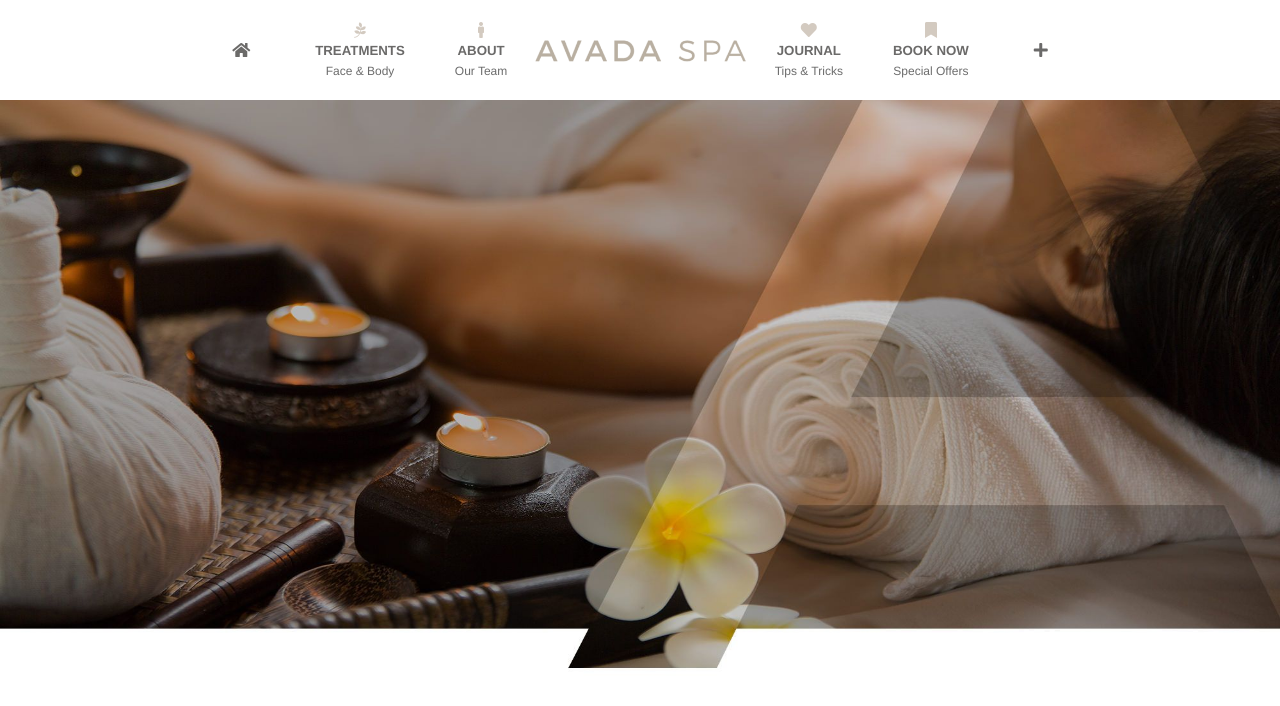
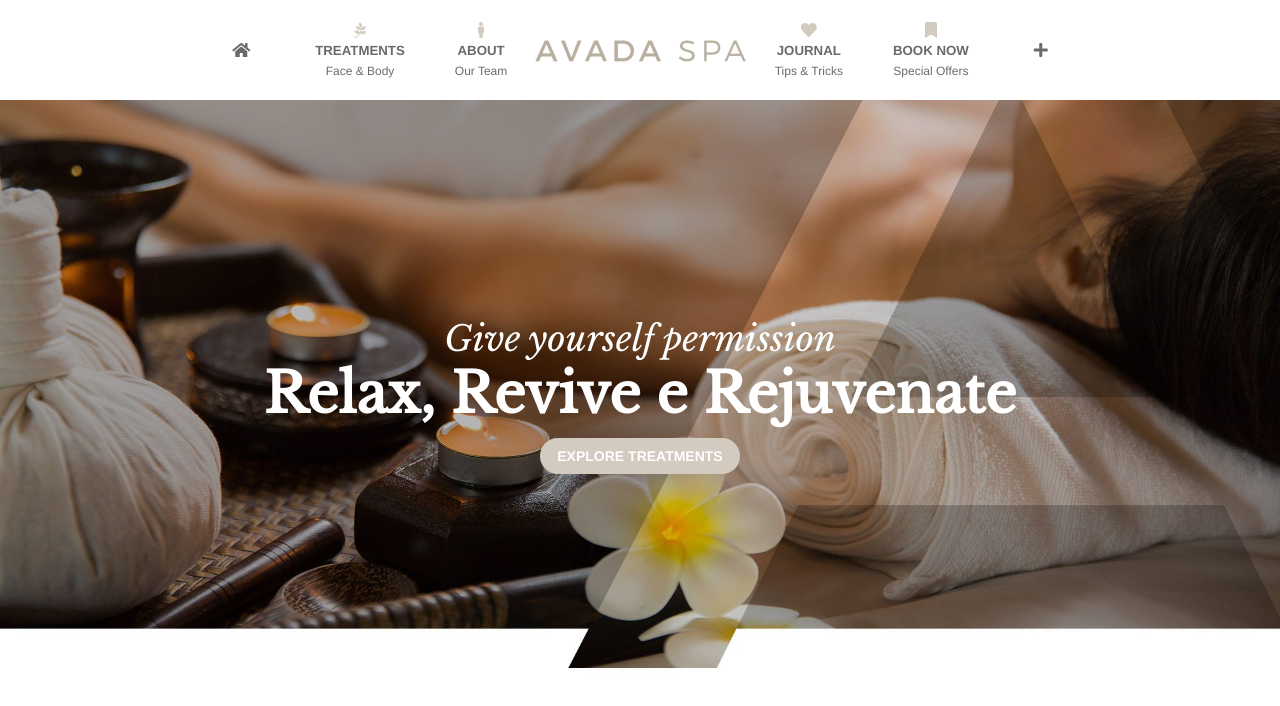
Before and after one commit to DragoAl/proj-html-vuejs, a Vue app: page / in a window 1280 px wide. Shown: the top 706 px of the page. Built offline with nearby package versions, Linux system fonts and the light colour scheme.

Commit message:
Add: button and text in jumbotron

```diff
--- a/public/index.html
+++ b/public/index.html
@@ -4,6 +4,11 @@
     <meta charset="utf-8">
     <meta http-equiv="X-UA-Compatible" content="IE=edge">
     <meta name="viewport" content="width=device-width,initial-scale=1.0">
+
+    <link rel="preconnect" href="https://fonts.googleapis.com">
+    <link rel="preconnect" href="https://fonts.gstatic.com" crossorigin>
+    <link href="https://fonts.googleapis.com/css2?family=Libre+Baskerville:ital@0;1&display=swap" rel="stylesheet">
+
     <link rel="icon" href="<%= BASE_URL %>favicon.ico">
     <title><%= htmlWebpackPlugin.options.title %></title>
   </head>
--- a/src/components/MyMain.vue
+++ b/src/components/MyMain.vue
@@ -1,7 +1,12 @@
 <template>
 <div id="jumbotron">
-    <div id="jumbo-img"></div>
     <!-- <img src="@/assets/img/avada-spa-slider-image-1-new.jpg" alt=""> -->
+    <div>
+        <span>Give yourself permission</span>
+        <h1>Relax, Revive e Rejuvenate</h1>
+        <button class="btn btn-colored">EXPLORE TREATMENTS</button>
+    </div>
+
 </div>
 
 </template>
@@ -14,12 +19,40 @@ export default {
 
 <style scoped lang="scss">
 #jumbotron {
+    font-family: 'Libre Baskerville', serif;
+
     height: 600px;
     background-size: 100% 600px;
     background-image: url("../assets/img/avada-spa-slider-image-1-new.jpg");
+    display: flex;
+    justify-content: center;
+    align-items: center;
     // img {
     //     max-width: 100%;
     // }
+    span {
+        font-style: italic;
+        font-size: 35px;
+        color: white;
+    }
+    h1{
+        font-size: 55px;
+        color: white;
+    }
+}
+.btn {
+    font-family: Avenir, Helvetica, Arial, sans-serif;
+    font-size: 14px;
+    width: 200px;
+    padding: 10px 15px;
+    border-radius: 20px;
+    border: none;
+    margin: 10px 0;
+}
+.btn-colored {
+    background-color:#d3cac0;
+    color: white;
+    font-weight: 1000;
 }
 
 </style>
```
